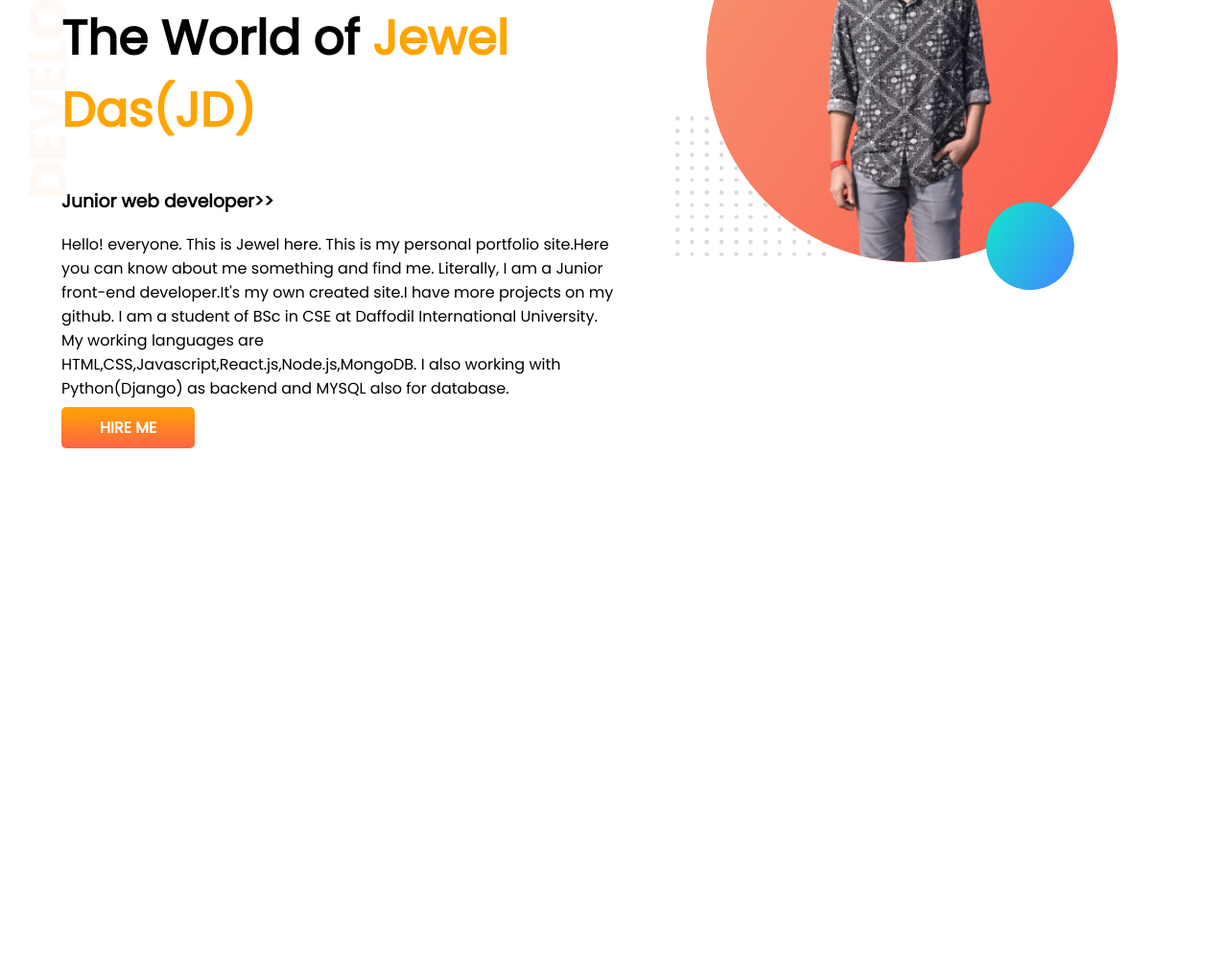
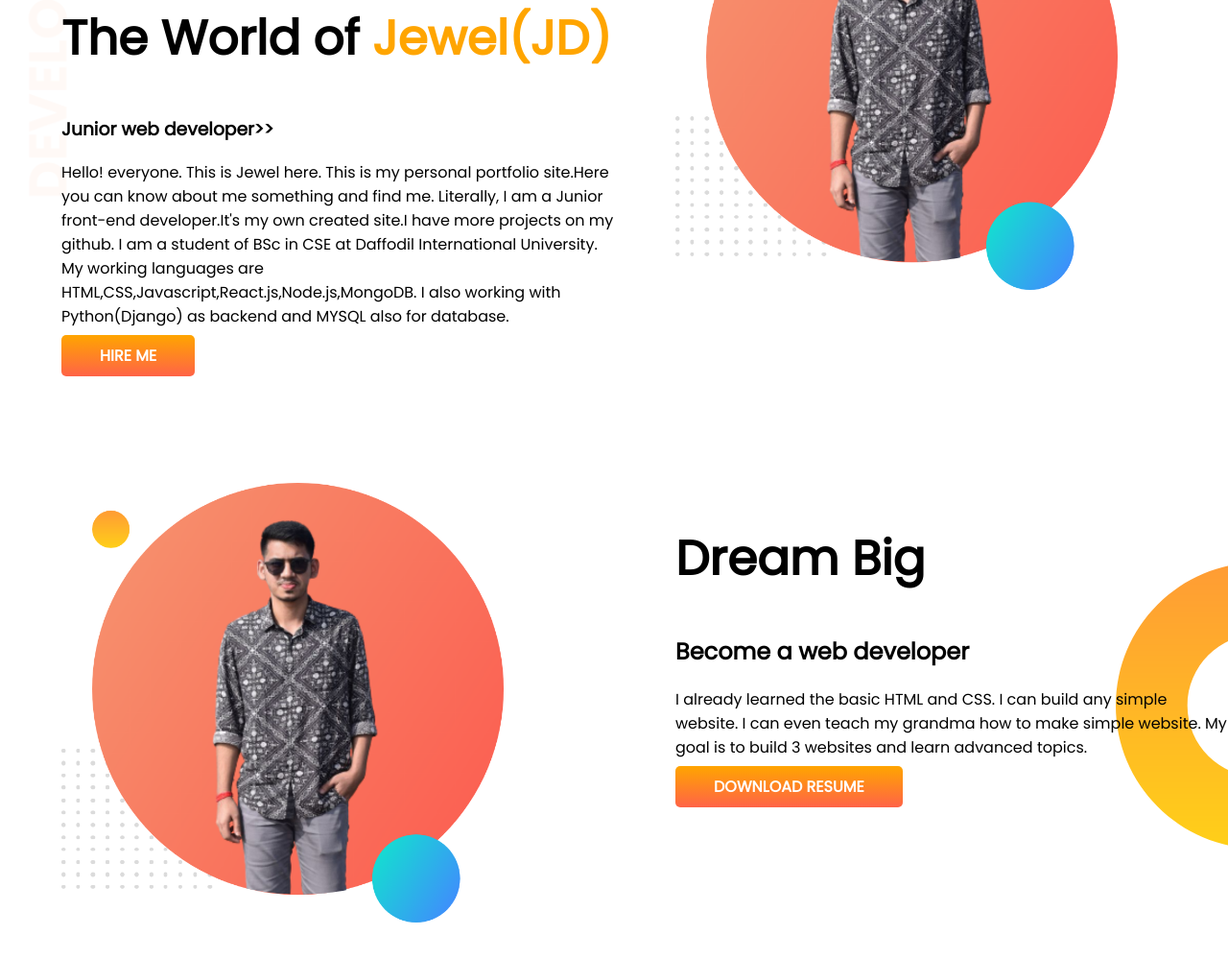
Before and after one commit to Jeweldas26/developer-portfolio, a plain HTML site: page index.html in a window 1280 px wide. Shown: the part 155-1154 px from the top of the page at 96% size. Before the commit the page ends 800 px from the top, so only its background shows below. Drawn offline with Linux system fonts and the light colour scheme.

Commit message:
added dream part and change a heading

```diff
--- a/index.html
+++ b/index.html
@@ -14,7 +14,7 @@
     <section class="top-banner">
         <div class="half-width">
         <h1>Welcome To</h1>
-        <h1>The World of <span class="orange-color">Jewel Das(JD)</span></h1>
+        <h1>The World of <span class="orange-color">Jewel(JD)</span></h1>
         <h3>Junior web developer>></h3>
         <p>Hello! everyone. This is Jewel here. This is my personal portfolio site.Here you can know about me something and find me. Literally, I am a Junior front-end developer.It's my own created site.I have more projects on my github. I am a student of BSc in CSE at Daffodil International University. My working languages are HTML,CSS,Javascript,React.js,Node.js,MongoDB. I also working with Python(Django) as backend and MYSQL also for database.</p>
         <a class="link-button" href="https://www.linkedin.com/in/jewel-das-jd-1379a11b6/" target="_blank">HIRE ME</a>
@@ -23,6 +23,17 @@
             <img src="images/Jeweldas-bg.png" alt="mypicture">
         </div>
     </section>
+    <section class="dream-big">
+        <div class="half-width">
+            <img src="images/Jeweldas-bg.png" alt="jwl">
+        </div>
+        <div class="half-width">
+            <h1>Dream Big</h1>
+            <h2>Become a web developer</h2>
+            <p>I already learned the basic HTML and CSS. I can build any simple website. I can even teach my grandma how to make simple website. My goal is to build 3 websites and learn advanced topics.</p>
+            <a class="link-button" target="_blank" href="">DOWNLOAD RESUME</a>
+        </div>
+    </section>
 
 
 </body>
--- a/style.css
+++ b/style.css
@@ -10,6 +10,7 @@ h1{
 }
 section{
     display: flex;
+    margin-bottom: 120px;
 }
 .half-width{
     width: 50%;
@@ -30,3 +31,8 @@ section{
     background-image: url(images/top-banner.png);
     background-repeat: no-repeat;
 }
+.dream-big{
+    background-image: url(images/dream-bg.png);
+    background-repeat: no-repeat;
+    background-position: right;
+}
```
